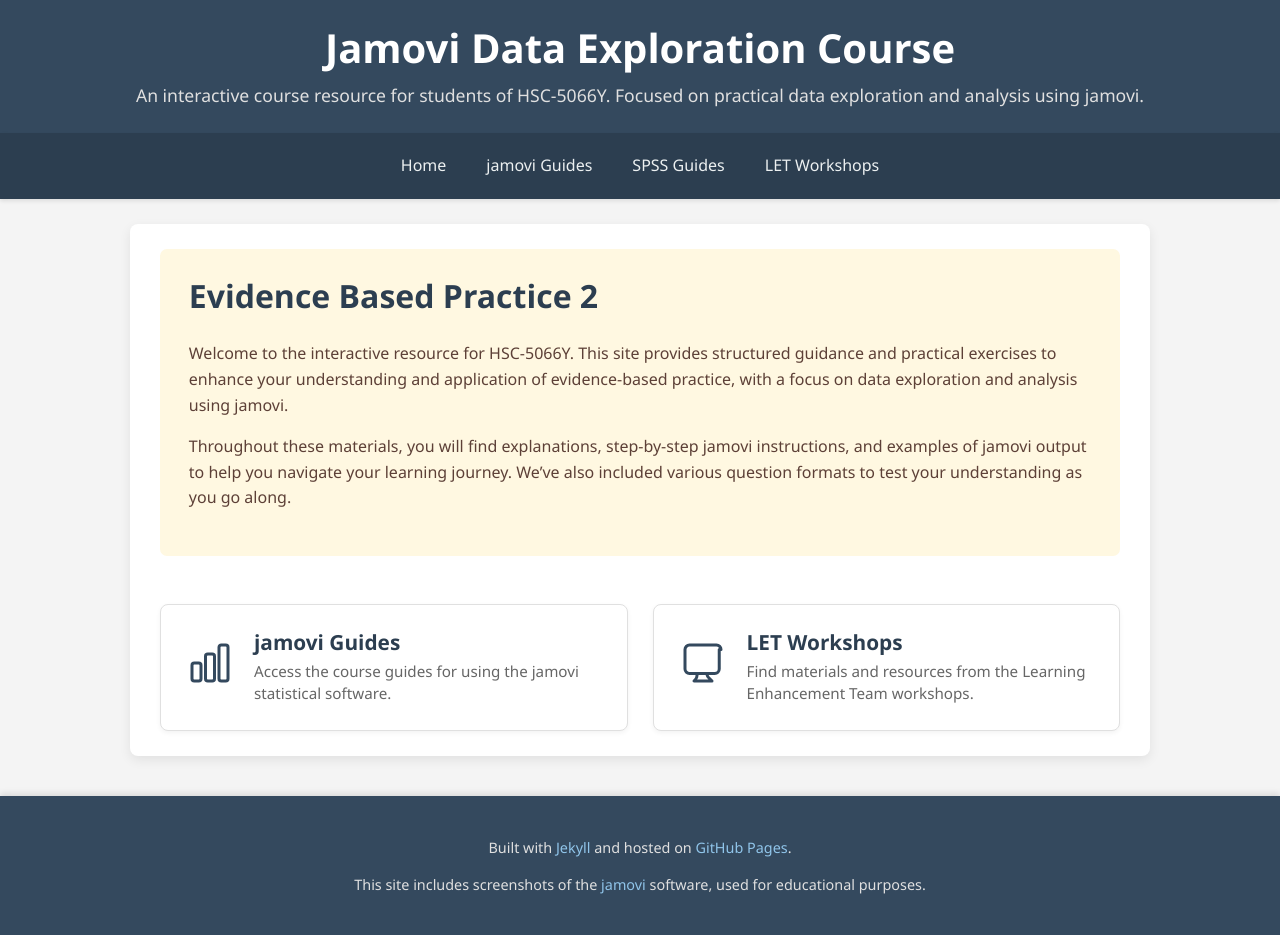
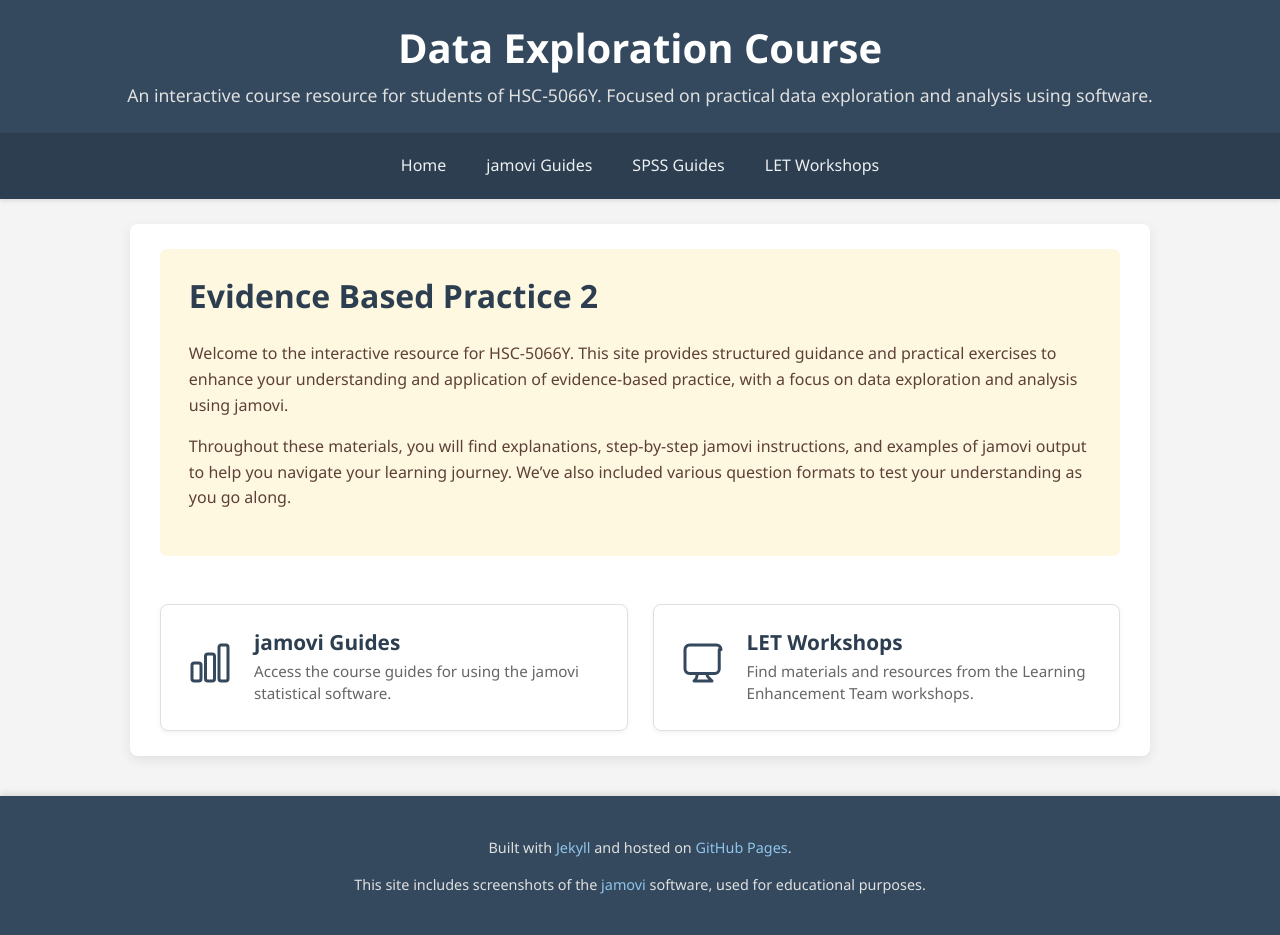
Before and after one commit to probe973/hsc-5066y, a Jekyll site: the page built from index.md, in a window 1280 px wide. Built offline with Jekyll 4.4.1, drawn with Linux system fonts in a browser that asks for light colours.

Commit message:
Revise title and description in _config.yml
Updated course title and description for clarity.

```diff
--- a/_config.yml
+++ b/_config.yml
@@ -1,8 +1,8 @@
 # _config.yml
 
 # Site Settings
-title:            Jamovi Data Exploration Course
-description:      An interactive course resource for students of HSC-5066Y. Focused on practical data exploration and analysis using jamovi.
+title:            Data Exploration Course
+description:      An interactive course resource for students of HSC-5066Y. Focused on practical data exploration and analysis using software.
 author:           UEA # <<< ENSURE THIS IS UPDATED WITH YOUR NAME/ORG
 
 baseurl:          "/hsc-5066y" # <<< THIS MUST BE EXACTLY THIS
```
